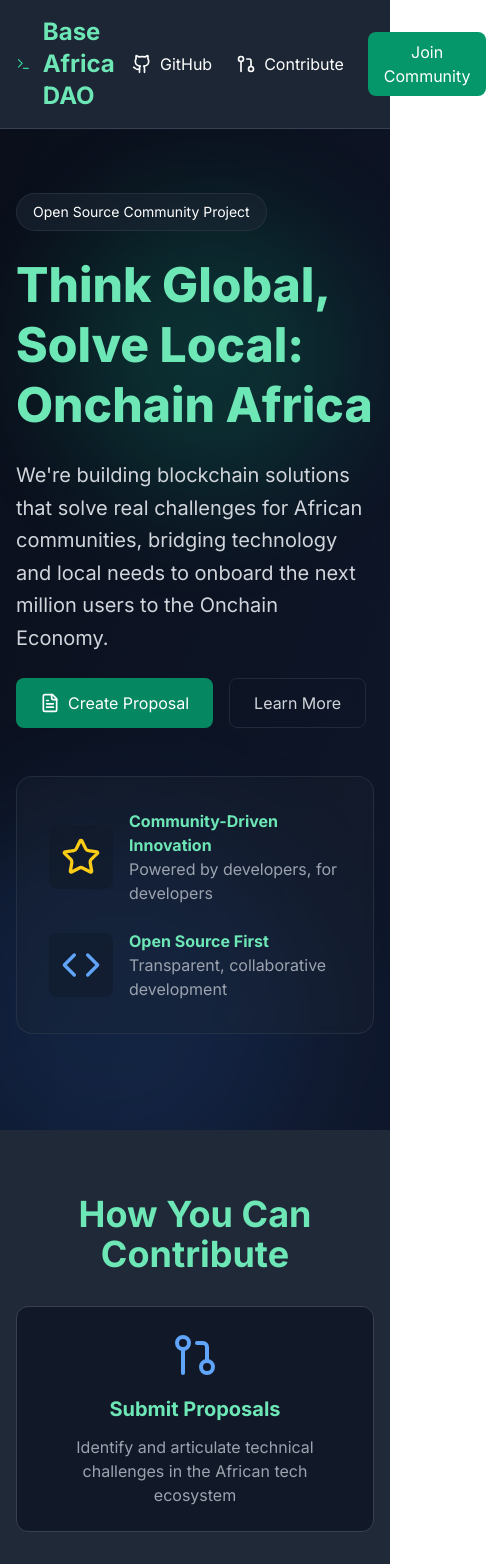
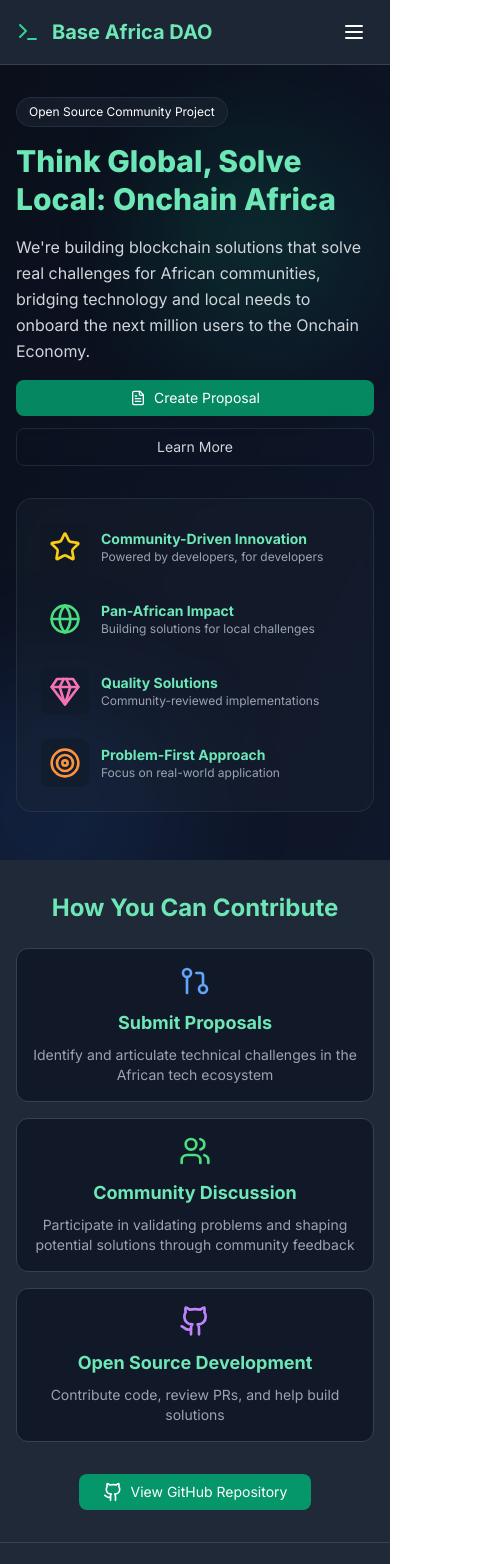
Before and after one commit to Mide001/Base-Nigeria-Launchpad, a Next.js app: page / in a window 390 px wide. Shown: the top 1564 px of the page, 486 px wide, since content can reach past the window. Built offline with nearby package versions, Linux system fonts and the light colour scheme.

Commit message:
updated the landiing page

```diff
--- a/package.json
+++ b/package.json
@@ -9,6 +9,7 @@
     "lint": "next lint"
   },
   "dependencies": {
+    "framer-motion": "^11.11.17",
     "lucide-react": "^0.460.0",
     "next": "14.0.4",
     "react": "^18",
--- a/src/app/globals.css
+++ b/src/app/globals.css
@@ -40,3 +40,25 @@
 .animate-pulse-slow {
   animation: pulse-slow 4s cubic-bezier(0.4, 0, 0.6, 1) infinite;
 }
+
+@keyframes fadeInUp {
+  from {
+    opacity: 0;
+    transform: translateY(20px);
+  }
+  to {
+    opacity: 1;
+    transform: translateY(0);
+  }
+}
+
+.animate-fade-in-up {
+  animation: fadeInUp 0.5s ease-out forwards;
+}
+
+.animate-delay-1 { animation-delay: 0.2s; }
+.animate-delay-2 { animation-delay: 0.4s; }
+.animate-delay-3 { animation-delay: 0.6s; }
+.animate-delay-4 { animation-delay: 0.8s; }
+.animate-delay-5 { animation-delay: 1s; }
+.animate-delay-6 { animation-delay: 1.2s; }
--- a/src/app/layout.tsx
+++ b/src/app/layout.tsx
@@ -5,8 +5,8 @@
 const inter = Inter({ subsets: ['latin'] })
 
 export const metadata: Metadata = {
-  title: 'Create Next App',
-  description: 'Generated by create next app',
+  title: 'Base Africa DAO',
+  description: 'A decentralized platform where African developers, entrepreneurs, and innovators collaborate to identify and solve critical technological challenges using blockchain technology.',
 }
 
 export default function RootLayout({
--- a/src/app/page.tsx
+++ b/src/app/page.tsx
@@ -1,29 +1,39 @@
-import React from "react";
+"use client";
+import React, { useState } from "react";
 import {
-  Code,
   Users,
   Terminal,
-  Star,
   FileText,
   GitPullRequest,
   Github,
+  Menu,
+  X,
 } from "lucide-react";
+import Features from "@/components/Features";
 
 export default function Home() {
+  const [isSidebarOpen, setIsSidebarOpen] = useState(false);
+
+  const toggleSidebar = () => {
+    setIsSidebarOpen(!isSidebarOpen);
+  };
+
   return (
     <div className="min-h-screen bg-gray-900 text-white">
       {/* Navbar */}
       <header className="sticky top-0 z-50 bg-gray-800/90 backdrop-blur-md border-b border-gray-700">
-        <div className="container mx-auto px-4 py-4 flex justify-between items-center">
+        <div className="container mx-auto px-4 py-3 sm:py-4 flex justify-between items-center">
           <div className="flex items-center space-x-3">
-            <Terminal className="text-emerald-400 w-8 h-8" />
-            <span className="text-2xl font-bold text-emerald-300">
+            <Terminal className="text-emerald-400 w-6 h-6 sm:w-8 sm:h-8" />
+            <span className="text-xl sm:text-2xl font-bold text-emerald-300">
               Base Africa DAO
             </span>
           </div>
-          <nav className="flex items-center space-x-6">
+
+          {/* Desktop Navigation */}
+          <nav className="hidden md:flex items-center space-x-6">
             <a
-              href="https://github.com/base-africa-dao"
+              href="https://github.com/Mide001/Base-Africa-Dao/"
               target="_blank"
               className="flex items-center space-x-2 hover:text-emerald-300 transition"
             >
@@ -31,7 +41,7 @@
               <span>GitHub</span>
             </a>
             <a
-              href="#contribute"
+              href="https://github.com/Mide001/Base-Africa-Dao/issues"
               className="flex items-center space-x-2 hover:text-emerald-300 transition"
             >
               <GitPullRequest className="w-5 h-5" />
@@ -41,86 +51,115 @@
               Join Community
             </button>
           </nav>
+
+          <button
+            onClick={toggleSidebar}
+            className="md:hidden p-2 hover:bg-gray-700 rounded-lg transition"
+          >
+            <Menu className="w-6 h-6" />
+          </button>
         </div>
       </header>
+
+      {isSidebarOpen && (
+        <div className="fixed inset-0 z-50 md:hidden">
+          {/* Overlay */}
+          <div
+            className="fixed inset-0 bg-black/50 backdrop-blur-sm"
+            onClick={toggleSidebar}
+          />
+
+          {/* Sidebar */}
+          <div className="fixed right-0 top-0 h-auto w-full bg-gray-800 p-6 shadow-xl transform transition-transform rounded-b-2xl">
+            <div className="flex justify-between items-center mb-8">
+              <div className="flex items-center space-x-3">
+                <Terminal className="text-emerald-400 w-4 h-4 sm:w-8 sm:h-8" />
+                <span className="text-base sm:text-2xl font-bold text-emerald-300">
+                  Base Africa DAO
+                </span>
+              </div>
+              <button
+                onClick={toggleSidebar}
+                className="p-2 hover:bg-gray-700 rounded-lg transition"
+              >
+                <X className="w-6 h-6" />
+              </button>
+            </div>
+
+            <nav className="flex flex-col space-y-6">
+              <a
+                href="https://github.com/Mide001/Base-Africa-Dao/"
+                target="_blank"
+                className="flex items-center space-x-2 hover:text-emerald-300 transition"
+              >
+                <Github className="w-5 h-5" />
+                <span>GitHub</span>
+              </a>
+              <a
+                href="https://github.com/Mide001/Base-Africa-Dao/issues"
+                className="flex items-center space-x-2 hover:text-emerald-300 transition"
+              >
+                <GitPullRequest className="w-5 h-5" />
+                <span>Contribute</span>
+              </a>
+              <button className="bg-emerald-600 text-white px-4 py-2 rounded-lg hover:bg-emerald-700 transition w-full">
+                Join Community
+              </button>
+            </nav>
+          </div>
+        </div>
+      )}
 
       <main className="hero-gradient relative overflow-hidden">
         {/* Background Elements */}
         <div className="absolute inset-0 z-0">
-          <div className="absolute top-20 right-10 w-72 h-72 bg-emerald-500/20 rounded-full blur-3xl animate-pulse" />
-          <div className="absolute -bottom-20 -left-20 w-96 h-96 bg-blue-500/20 rounded-full blur-3xl animate-pulse-slow" />
+          <div className="absolute top-20 right-10 w-48 sm:w-72 h-48 sm:h-72 bg-emerald-500/20 rounded-full blur-3xl animate-pulse" />
+          <div className="absolute -bottom-20 -left-20 w-64 sm:w-96 h-64 sm:h-96 bg-blue-500/20 rounded-full blur-3xl animate-pulse-slow" />
           <div className="absolute inset-0 bg-grid-pattern opacity-10" />
         </div>
 
-
-        <div className="container mx-auto px-4 pt-16 pb-24 grid md:grid-cols-2 gap-12 items-center relative z-10">
-          <div className="space-y-6">
-            <div className="bg-gray-800/50 backdrop-blur-sm inline-block px-4 py-2 rounded-full text-sm border border-gray-700/50">
+        <div className="container mx-auto px-4 pt-8 sm:pt-16 pb-12 sm:pb-24 grid md:grid-cols-2 gap-8 sm:gap-12 items-center relative z-10">
+          <div className="space-y-4 sm:space-y-6">
+            <div className="bg-gray-800/50 backdrop-blur-sm inline-block px-3 py-1.5 sm:px-4 sm:py-2 rounded-full text-xs sm:text-sm border border-gray-700/50">
               Open Source Community Project
             </div>
-            <h1 className="text-5xl font-extrabold text-emerald-300 leading-tight">
+            <h1 className="text-3xl sm:text-4xl lg:text-5xl font-extrabold text-emerald-300 leading-tight">
               Think Global, Solve Local: Onchain Africa
             </h1>
-            <p className="text-xl text-gray-300 leading-relaxed">
+            <p className="text-base sm:text-lg lg:text-xl text-gray-300 leading-relaxed">
               We're building blockchain solutions that solve real challenges for
               African communities, bridging technology and local needs to
               onboard the next million users to the Onchain Economy.
             </p>
-            <div className="flex space-x-4">
-              <button className="bg-emerald-600/90 backdrop-blur-sm text-white px-6 py-3 rounded-lg flex items-center space-x-2 hover:bg-emerald-600 transition">
-                <FileText className="w-5 h-5" />
+            <div className="flex flex-col sm:flex-row space-y-3 sm:space-y-0 sm:space-x-4">
+              <button className="bg-emerald-600/90 backdrop-blur-sm text-white px-4 py-2 sm:px-6 sm:py-3 rounded-lg flex items-center justify-center space-x-2 hover:bg-emerald-600 transition text-sm sm:text-base">
+                <FileText className="w-4 h-4 sm:w-5 sm:h-5" />
                 <span>Create Proposal</span>
               </button>
               <a
                 href="#how-it-works"
-                className="border border-gray-700/50 backdrop-blur-sm text-gray-300 px-6 py-3 rounded-lg hover:bg-gray-800/50 transition"
+                className="border border-gray-700/50 backdrop-blur-sm text-gray-300 px-4 py-2 sm:px-6 sm:py-3 rounded-lg hover:bg-gray-800/50 transition text-center text-sm sm:text-base"
               >
                 Learn More
               </a>
             </div>
           </div>
-          <div className="bg-gray-800/30 backdrop-blur-sm rounded-2xl p-8 space-y-6 border border-gray-700/50">
-            <div className="flex items-center space-x-4">
-              <div className="p-3 bg-gray-900/50 rounded-lg">
-                <Star className="text-yellow-400 w-10 h-10" />
-              </div>
-              <div>
-                <h3 className="font-bold text-emerald-300">
-                  Community-Driven Innovation
-                </h3>
-                <p className="text-gray-400">
-                  Powered by developers, for developers
-                </p>
-              </div>
-            </div>
-            <div className="flex items-center space-x-4">
-              <div className="p-3 bg-gray-900/50 rounded-lg">
-                <Code className="text-blue-400 w-10 h-10" />
-              </div>
-              <div>
-                <h3 className="font-bold text-emerald-300">
-                  Open Source First
-                </h3>
-                <p className="text-gray-400">
-                  Transparent, collaborative development
-                </p>
-              </div>
-            </div>
-          </div>
+
+          <Features />
         </div>
       </main>
 
       {/* Contribution Section */}
-      <section id="contribute" className="bg-gray-800 py-16">
+      <section id="contribute" className="bg-gray-800 py-8 sm:py-16">
         <div className="container mx-auto px-4 text-center">
-          <h2 className="text-4xl font-bold text-emerald-300 mb-8">
+          <h2 className="text-2xl sm:text-3xl lg:text-4xl font-bold text-emerald-300 mb-6 sm:mb-8">
             How You Can Contribute
           </h2>
-          <div className="grid md:grid-cols-3 gap-8">
+          <div className="grid sm:grid-cols-2 lg:grid-cols-3 gap-4 sm:gap-6 lg:gap-8">
             {[
               {
                 icon: (
-                  <GitPullRequest className="w-12 h-12 mx-auto text-blue-400 mb-4" />
+                  <GitPullRequest className="w-8 h-8 sm:w-10 sm:h-10 lg:w-12 lg:h-12 mx-auto text-blue-400 mb-3 sm:mb-4" />
                 ),
                 title: "Submit Proposals",
                 description:
@@ -128,15 +167,15 @@
               },
               {
                 icon: (
-                  <Users className="w-12 h-12 mx-auto text-green-400 mb-4" />
+                  <Users className="w-8 h-8 sm:w-10 sm:h-10 lg:w-12 lg:h-12 mx-auto text-green-400 mb-3 sm:mb-4" />
                 ),
-                title: "Community Voting",
+                title: "Community Discussion",
                 description:
-                  "Help prioritize and validate community needs through transparent voting",
+                  "Participate in validating problems and shaping potential solutions through community feedback",
               },
               {
                 icon: (
-                  <Github className="w-12 h-12 mx-auto text-purple-400 mb-4" />
+                  <Github className="w-8 h-8 sm:w-10 sm:h-10 lg:w-12 lg:h-12 mx-auto text-purple-400 mb-3 sm:mb-4" />
                 ),
                 title: "Open Source Development",
                 description:
@@ -145,23 +184,25 @@
             ].map((feature, index) => (
               <div
                 key={index}
-                className="bg-gray-900 p-6 rounded-xl border border-gray-700 hover:border-emerald-600 transition"
+                className="bg-gray-900 p-4 sm:p-6 rounded-xl border border-gray-700 hover:border-emerald-600 transition"
               >
                 {feature.icon}
-                <h3 className="text-xl font-bold text-emerald-300 mb-3">
+                <h3 className="text-lg sm:text-xl font-bold text-emerald-300 mb-2 sm:mb-3">
                   {feature.title}
                 </h3>
-                <p className="text-gray-400">{feature.description}</p>
+                <p className="text-sm sm:text-base text-gray-400">
+                  {feature.description}
+                </p>
               </div>
             ))}
           </div>
-          <div className="mt-12">
+          <div className="mt-8 sm:mt-12">
             <a
-              href="https://github.com/base-africa-dao"
+              href="https://github.com/Mide001/Base-Africa-Dao/"
               target="_blank"
-              className="bg-emerald-600 text-white px-8 py-3 rounded-lg flex items-center justify-center space-x-3 mx-auto w-fit hover:bg-emerald-700 transition"
+              className="bg-emerald-600 text-white px-6 py-2 sm:px-8 sm:py-3 rounded-lg flex items-center justify-center space-x-2 sm:space-x-3 mx-auto w-fit hover:bg-emerald-700 transition text-sm sm:text-base"
             >
-              <Github className="w-6 h-6" />
+              <Github className="w-5 h-5 sm:w-6 sm:h-6" />
               <span>View GitHub Repository</span>
             </a>
           </div>
@@ -169,21 +210,20 @@
       </section>
 
       {/* Footer */}
-      <footer className="bg-gray-800 border-t border-gray-700 py-8">
-        <div className="container mx-auto px-4 flex flex-col md:flex-row justify-between items-center space-y-4 md:space-y-0">
+      <footer className="bg-gray-800 border-t border-gray-700 py-6 sm:py-8">
+        <div className="container mx-auto px-4 flex flex-col sm:flex-row justify-between items-center space-y-4 sm:space-y-0">
           <div className="flex items-center space-x-3">
-            <Terminal className="text-emerald-400 w-6 h-6" />
-            <span className="font-bold text-emerald-300">Base Africa DAO</span>
+            <Terminal className="text-emerald-400 w-5 h-5 sm:w-6 sm:h-6" />
+            <span className="text-sm sm:text-base font-bold text-emerald-300">
+              Base Africa DAO
+            </span>
           </div>
-          <div className="flex space-x-6">
+          <div className="flex flex-col sm:flex-row space-y-2 sm:space-y-0 sm:space-x-6 text-sm">
             <a href="#" className="text-gray-400 hover:text-emerald-300">
               Code of Conduct
             </a>
             <a href="#" className="text-gray-400 hover:text-emerald-300">
               Contributing Guidelines
-            </a>
-            <a href="#" className="text-gray-400 hover:text-emerald-300">
-              Discord
             </a>
           </div>
         </div>
--- /dev/null
+++ b/src/components/Features.tsx
@@ -0,0 +1,53 @@
+import { Star, Globe, Gem, Target } from "lucide-react";
+
+const Features = () => {
+    const features = [
+      {
+        icon: <Star className="w-8 h-8 sm:w-10 sm:h-10 text-yellow-400 transition-transform group-hover:scale-110 duration-300" />,
+        title: "Community-Driven Innovation",
+        description: "Powered by developers, for developers"
+      },
+      {
+        icon: <Globe className="w-8 h-8 sm:w-10 sm:h-10 text-green-400 transition-transform group-hover:scale-110 duration-300" />,
+        title: "Pan-African Impact",
+        description: "Building solutions for local challenges"
+      },
+      {
+        icon: <Gem className="w-8 h-8 sm:w-10 sm:h-10 text-pink-400 transition-transform group-hover:scale-110 duration-300" />,
+        title: "Quality Solutions",
+        description: "Community-reviewed implementations"
+      },
+      {
+        icon: <Target className="w-8 h-8 sm:w-10 sm:h-10 text-orange-400 transition-transform group-hover:scale-110 duration-300" />,
+        title: "Problem-First Approach",
+        description: "Focus on real-world application"
+      }
+    ];
+
+    return (
+      <div className="bg-gray-800/30 backdrop-blur-sm rounded-2xl p-6 sm:p-8 border border-gray-700/50">
+        <div className="grid grid-cols-1 md:grid-cols-2 gap-6 sm:gap-8">
+          {features.map((feature, index) => (
+            <div
+              key={index}
+              className={`flex items-center space-x-3 sm:space-x-4 group opacity-0 animate-fade-in-up animate-delay-${index + 1}`}
+            >
+              <div className="p-2 sm:p-3 bg-gray-900/50 rounded-lg transition-colors duration-300 group-hover:bg-gray-900/80">
+                {feature.icon}
+              </div>
+              <div>
+                <h3 className="text-sm sm:text-base font-bold text-emerald-300 group-hover:text-emerald-200 transition-colors duration-300">
+                  {feature.title}
+                </h3>
+                <p className="text-xs sm:text-sm text-gray-400 group-hover:text-gray-300 transition-colors duration-300">
+                  {feature.description}
+                </p>
+              </div>
+            </div>
+          ))}
+        </div>
+      </div>
+    );
+  };
+
+  export default Features;
```
Also changed, not shown: 2 other files (tests, documents, lock files or other folders).
